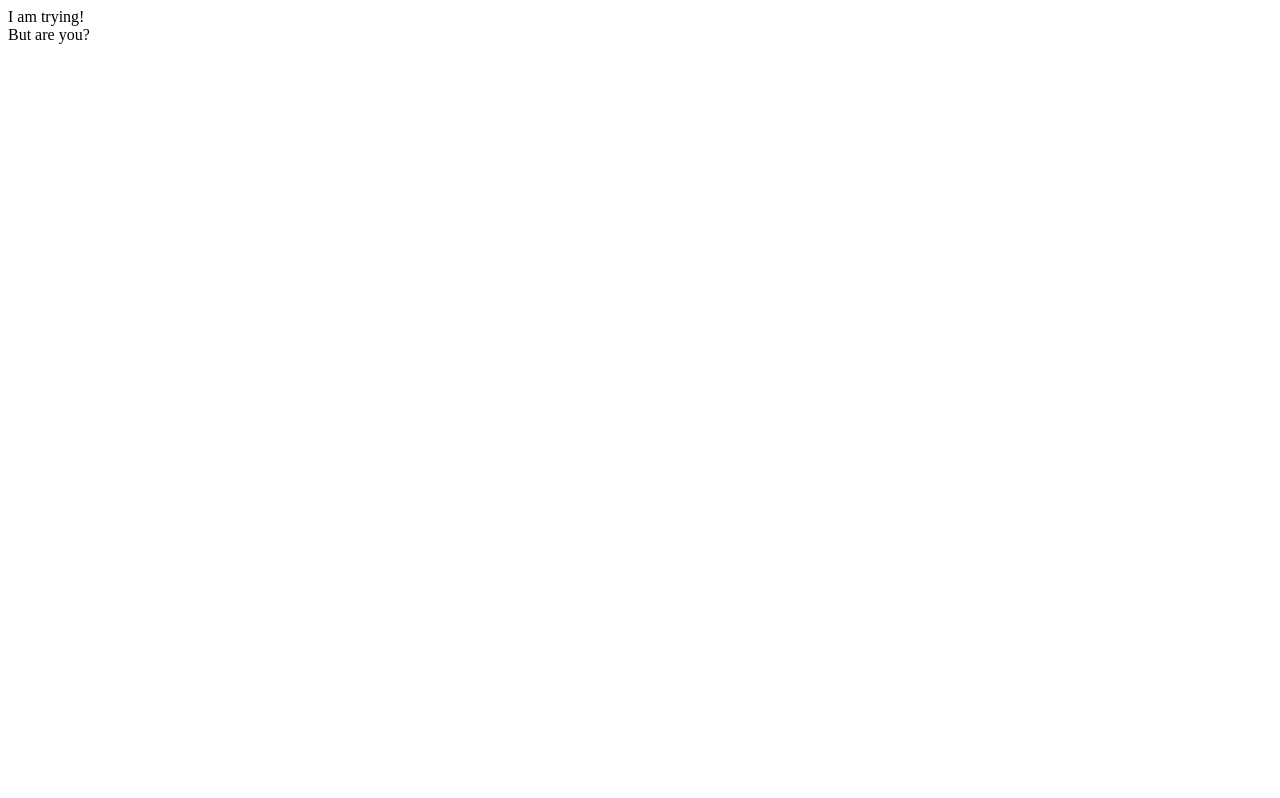
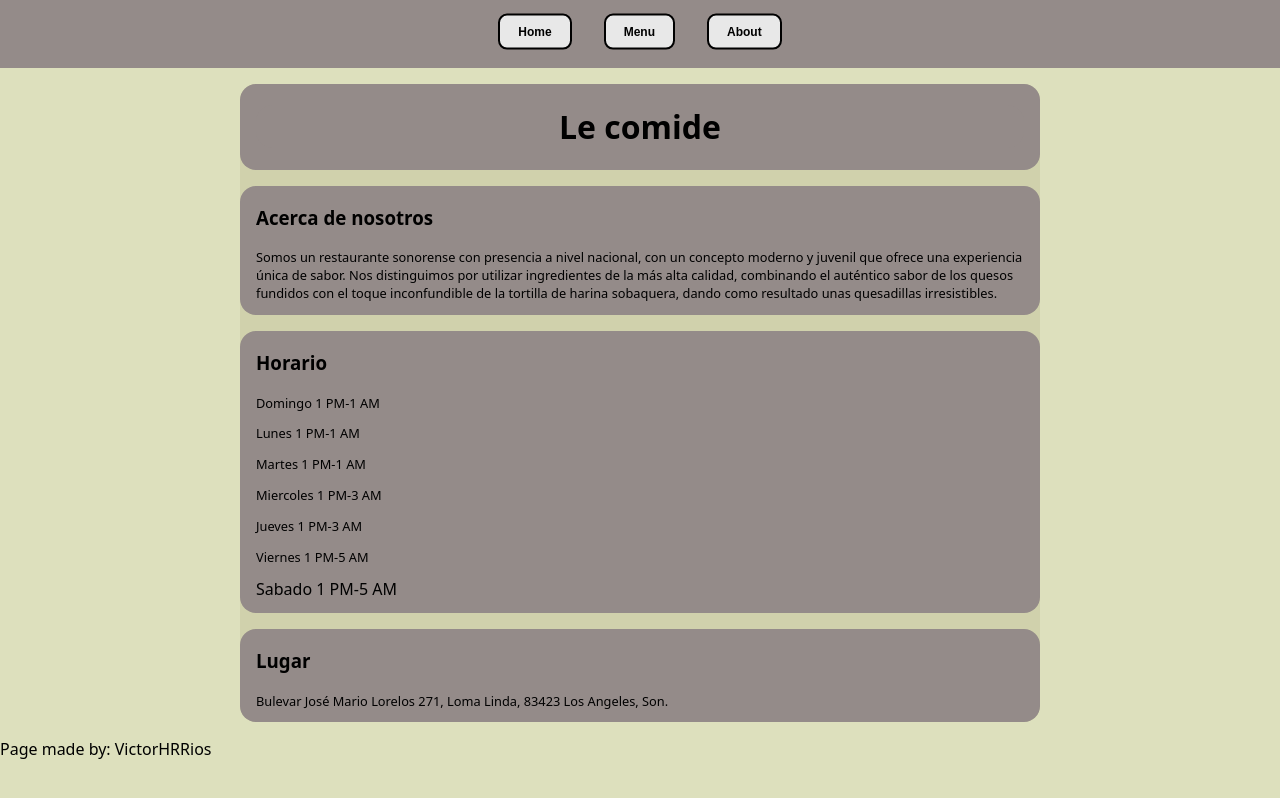
Before and after one commit to VictorHRRios/restaurant-page, a website built with webpack: page src/template.html in a window 1280 px wide. Built offline with nearby package versions, Linux system fonts and the light colour scheme.

Commit message:
add html boilerplate and some basic styling

```diff
--- a/src/index.js
+++ b/src/index.js
@@ -1 +1,3 @@
 import "./styles.css"
+
+console.log("test!");
--- a/src/styles.css
+++ b/src/styles.css
@@ -0,0 +1,68 @@
+body {
+    background-color: #DDE0BD;
+    margin: 0;
+    font-family: system-ui, -apple-system, BlinkMacSystemFont, 'Segoe UI', Roboto, Oxygen, Ubuntu, Cantarell, 'Open Sans', 'Helvetica Neue', sans-serif;
+}
+
+button {
+    --button_radius: 0.75em;
+    --button_color: #e8e8e8;
+    --button_outline_color: #000000;
+    font-size: 12px;
+    font-weight: bold;
+    border: none;
+    cursor: pointer;
+    color: white;
+    border-radius: var(--button_radius);
+    background: var(--button_outline_color);
+}
+
+.heading {
+    text-align: center;
+}
+
+.top-button {
+    display: block;
+    box-sizing: border-box;
+    border: 2px solid var(--button_outline_color);
+    border-radius: var(--button_radius);
+    padding: 0.75em 1.5em;
+    background: var(--button_color);
+    color: var(--button_outline_color);
+    transform: translateY(-0.2em);
+    transition: transform 0.1s ease;
+}
+header {
+    margin: 0;
+    background-color: #948B89;
+    padding-top: 1rem;
+    padding-bottom: 1rem;
+}
+nav {
+    width: 380px;
+    margin: 0 auto;
+    position: relative;
+    display: flex;
+    justify-content: center;
+    gap: 2rem;
+}
+
+#content {
+    display: grid;
+    position: relative;
+    grid-template-rows: repeat(1, 4fr);
+    gap: 1rem;
+    border-radius: 1rem;
+    background-color: #D0D1AC;
+    margin: 1rem 15rem 1rem 15rem;
+}
+
+#content div {
+    background-color: #948B89;
+    border-radius: 1rem;
+    padding: 0 1rem 0 1rem;
+}
+
+#content div > p {
+    font-size: 0.8rem;
+}
--- a/src/template.html
+++ b/src/template.html
@@ -6,7 +6,38 @@
     <title>Restaurant</title>
 </head>
 <body>
-    I am trying!
-    <div>But are you?</div>
+    <header>
+        <nav>
+            <button class="top-button" id="home-button">Home</button>
+            <button class="top-button" id="menu-button">Menu</button>
+            <button class="top-button" id="about-button">About</button>
+        </nav>
+    </header>
+    <div id="content">
+        <div class="header-container">
+            <div class="heading">
+                <h1>Le comide</h1>
+            </div>
+        </div>
+        <div class="review-outer">
+            <h3>Acerca de nosotros</h3>
+            <p>Somos un restaurante sonorense con presencia a nivel nacional, con un concepto moderno y juvenil que ofrece una experiencia única de sabor. Nos distinguimos por utilizar ingredientes de la más alta calidad, combinando el auténtico sabor de los quesos fundidos con el toque inconfundible de la tortilla de harina sobaquera, dando como resultado unas quesadillas irresistibles.</p>
+        </div>
+        <div class="info-hours-outer">
+            <h3>Horario</h3>
+            <p>Domingo	1 PM-1 AM</p>
+            <p>Lunes	1 PM-1 AM</p>
+            <p>Martes	1 PM-1 AM</p>
+            <p>Miercoles	1 PM-3 AM</p>
+            <p>Jueves	1 PM-3 AM</p>
+            <p>Viernes	1 PM-5 AM</p>
+            <p></p>Sabado	1 PM-5 AM</p>
+        </div>
+        <div class="info-location-outer">
+            <h3>Lugar</h3>
+            <p>Bulevar José Mario Lorelos 271, Loma Linda, 83423 Los Angeles, Son.</p>
+        </div>
+    </div>
+    <footer>Page made by: VictorHRRios</footer>
 </body>
 </html>
```
